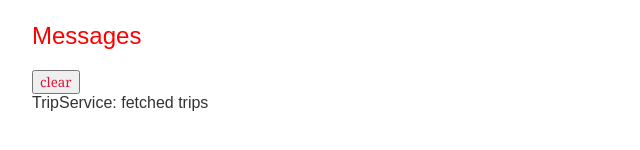
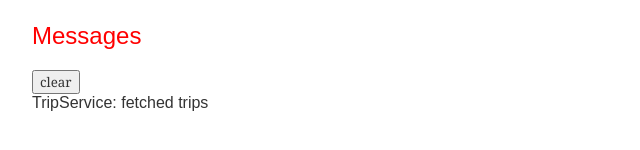
Before and after one commit to jonathanbae/trip-frontend, an Angular app: page / in a window 1280 px wide. Shown: the part 326-476 px from the top of the page, without its empty margins (0-640 px from the left). Built offline with nearby package versions, Linux system fonts and the light colour scheme.

Commit message:
switch for values

```diff
--- a/src/app/components/messages/messages.component.scss
+++ b/src/app/components/messages/messages.component.scss
@@ -10,8 +10,7 @@ body {
 }
 
 body,
-input[text],
-button {
+input[text] {
   color: crimson;
   font-family: Cambria, Georgia;
 }
```
